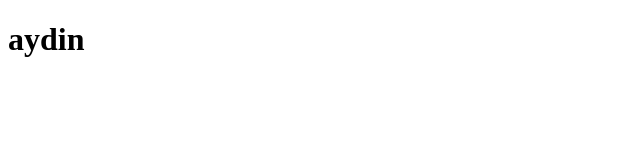
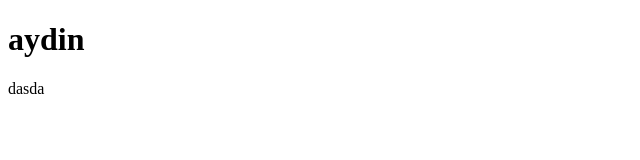
Before and after one commit to aydinxo/test-2-for-writing, a plain HTML site: page index.html in a window 1280 px wide. Shown: the full height of the page, 0-640 px from the left. Drawn offline with Linux system fonts and the light colour scheme.

Commit message:
add container

```diff
--- a/index.html
+++ b/index.html
@@ -7,5 +7,6 @@
 </head>
 <body>
     <h1>aydin</h1>
+    <div class="container">dasda</div>
 </body>
 </html>
```
